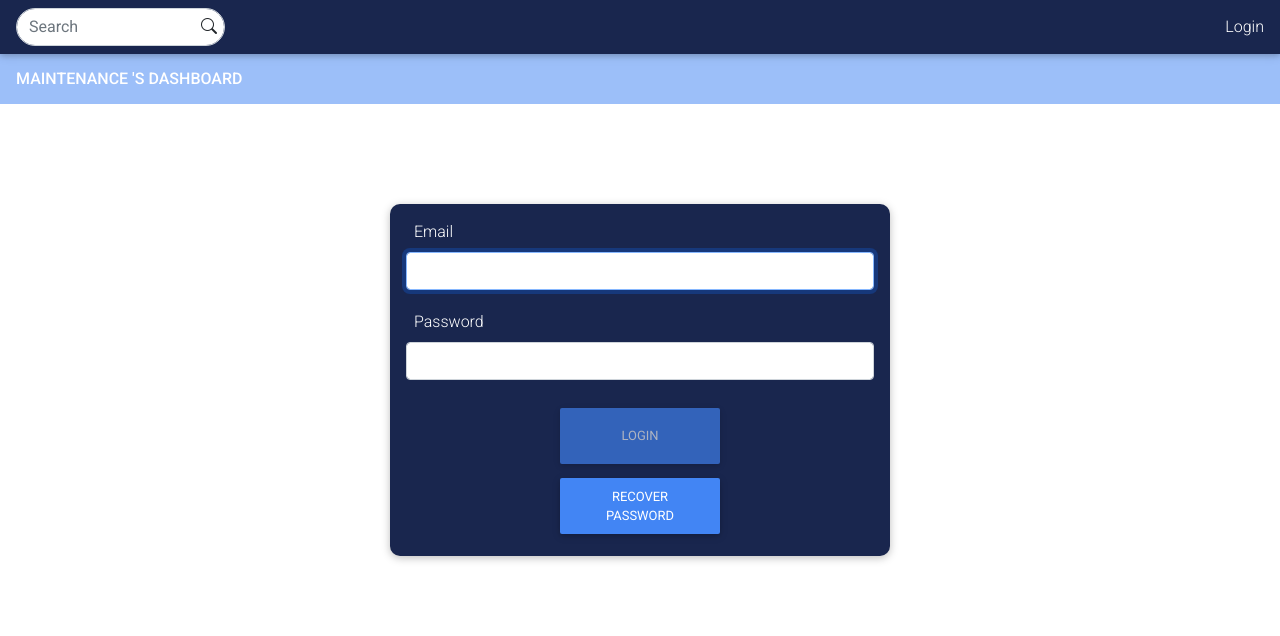
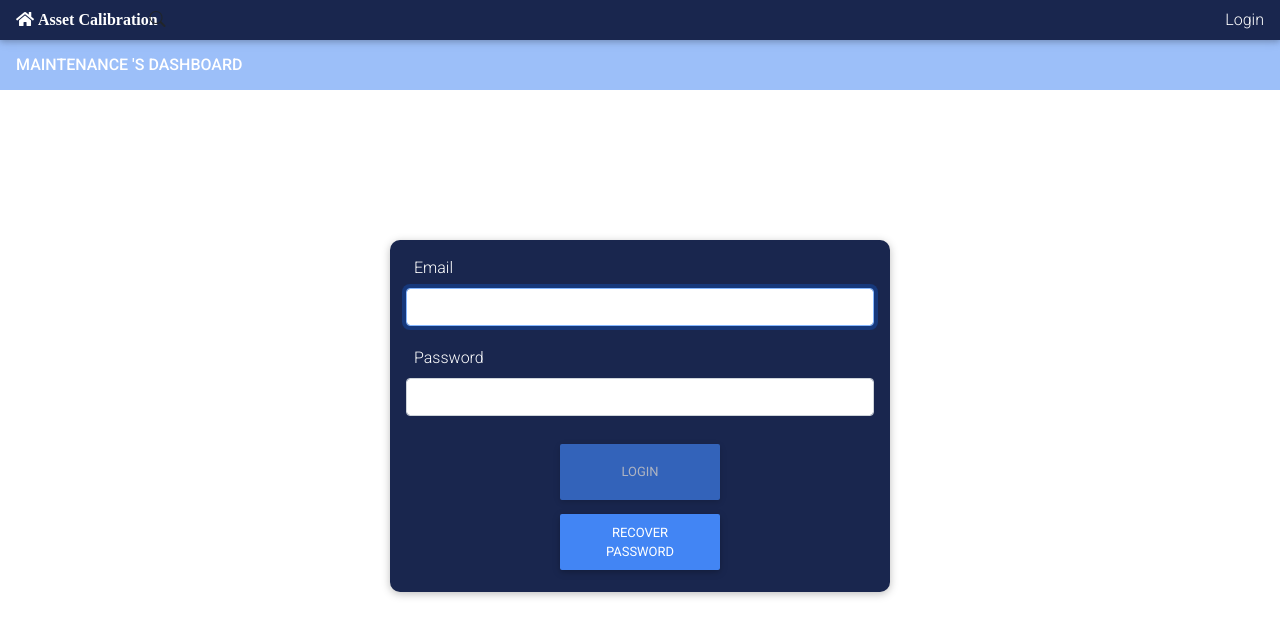
Before and after one commit to etedalii/AssetCalibration, a React (Create React App) app in the folder client/: page /assetview in a window 1280 px wide. Shown: the top 636 px of the page. Built offline with nearby package versions, Linux system fonts and the light colour scheme.

Commit message:
updated search bar & created homelogo

```diff
--- a/client/src/App.scss
+++ b/client/src/App.scss
@@ -128,6 +128,12 @@ table, td, th {
   color: #61dafb;
 }
 
+.form-control.form-control-sm {
+  border-radius: 20px;
+  line-height: 2rem;
+  color:#e3593d;
+}
+
 @keyframes App-logo-spin {
   from {
     transform: rotate(0deg);
--- a/client/src/components/MainHeader/MainHeader.jsx
+++ b/client/src/components/MainHeader/MainHeader.jsx
@@ -19,11 +19,10 @@ const MainHeader = (props) => {
         <Form.Group
           className={"ms-3 d-flex justify-content-end position-relative  me-3"}
         >
-          <FormControl
-            placeholder={"Search"}
-            className="rounded-pill "
-            aria-describedby="basic-addon1"
-          />
+          <NavLink className="me-3 btn-lbl" to="/">
+            <i className="fas fa-home"> Asset Calibration</i>
+
+          </NavLink>
           <i
             className={`bi bi-search fa-search position-absolute  top-50 translate-middle s-2`}
           ></i>
--- a/client/src/index.css
+++ b/client/src/index.css
@@ -14,3 +14,7 @@ code {
 .main-bg-color {
   background-color: rgba(32, 56, 100, 255);
 }
+
+main{
+  margin: 50px;
+}
```
Also changed, not shown: 1 other file (tests, documents, lock files or other folders).
